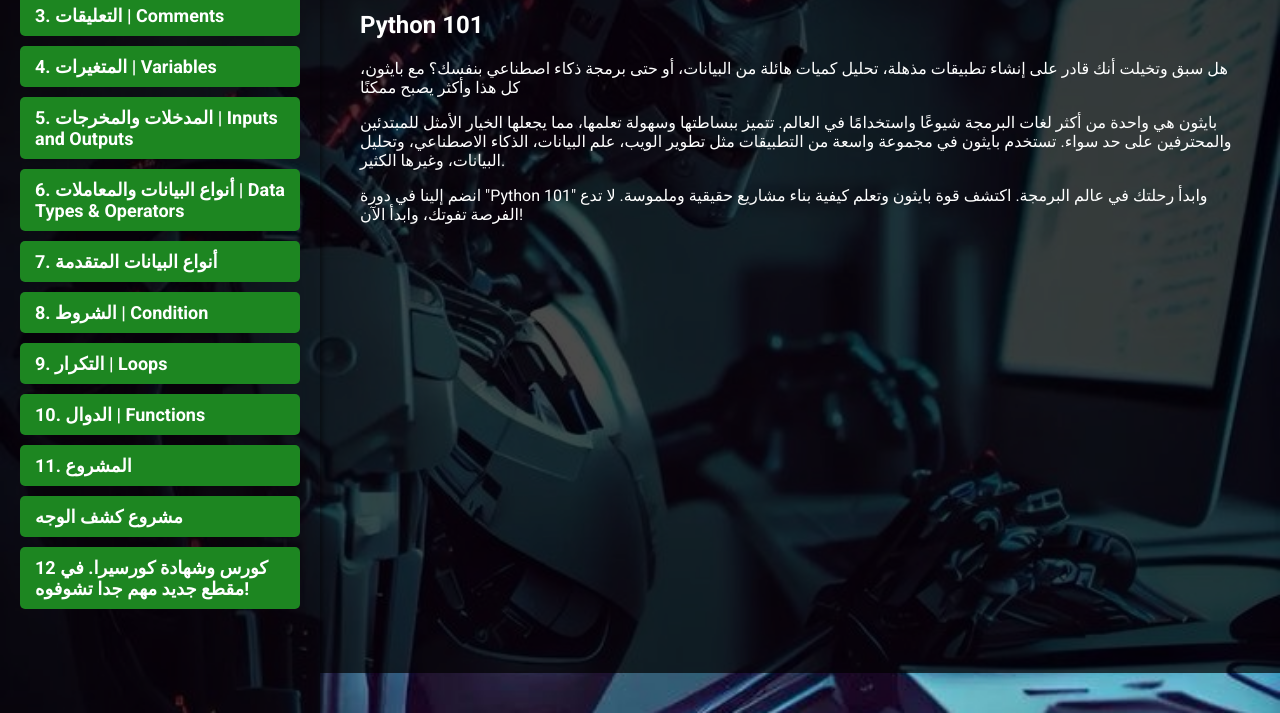
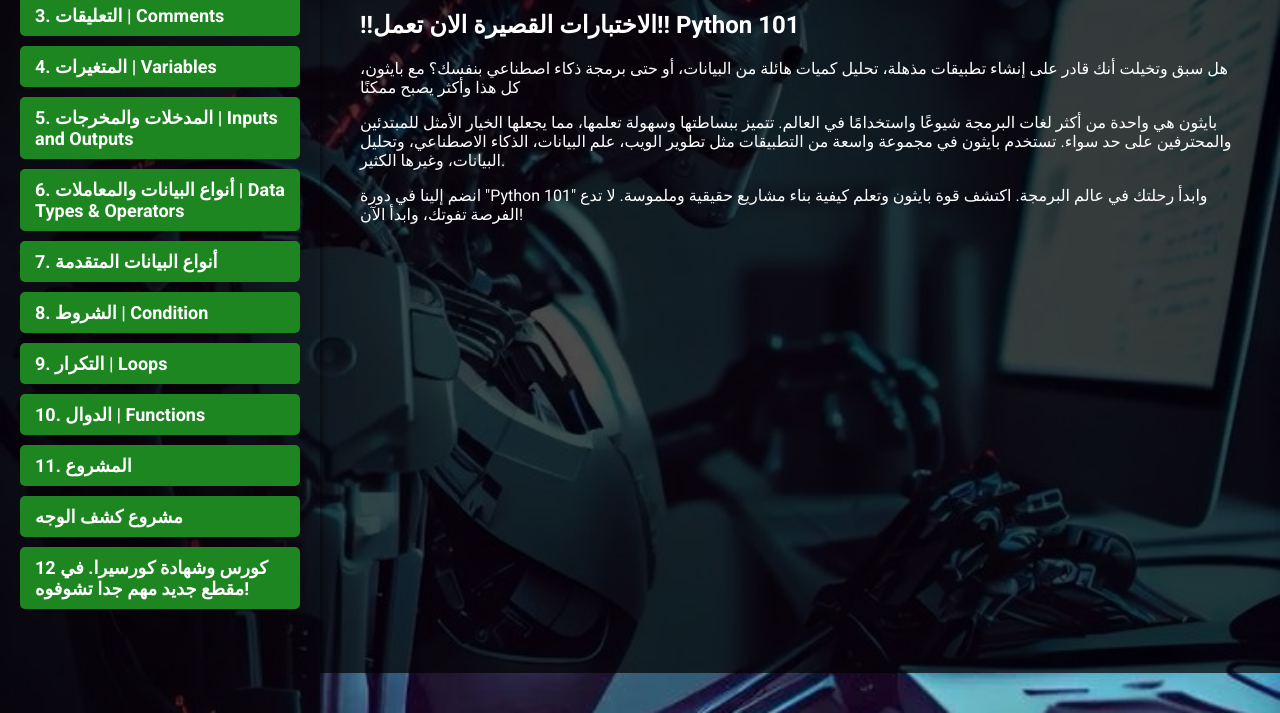
Before and after one commit to AIVISION000/AI, a website: page cours.HTML in a window 1280 px wide. Shown: the part 127-840 px from the top of the page. Drawn offline with Linux system fonts and the light colour scheme.

Commit message:
Update cours.HTML

```diff
--- a/cours.HTML
+++ b/cours.HTML
@@ -307,7 +307,7 @@
     </header>
 
     <section>
-        <h2>Python 101</h2>
+        <h2>!!الاختبارات القصيرة الان تعمل!! Python 101</h2>
         <p>هل سبق وتخيلت أنك قادر على إنشاء تطبيقات مذهلة، تحليل كميات هائلة من البيانات، أو حتى برمجة ذكاء اصطناعي بنفسك؟ مع بايثون، كل هذا وأكثر يصبح ممكنًا</p>
         <p>بايثون هي واحدة من أكثر لغات البرمجة شيوعًا واستخدامًا في العالم. تتميز ببساطتها وسهولة تعلمها، مما يجعلها الخيار الأمثل للمبتدئين والمحترفين على حد سواء. تستخدم بايثون في مجموعة واسعة من التطبيقات مثل تطوير الويب، علم البيانات، الذكاء الاصطناعي، وتحليل البيانات، وغيرها الكثير.</p>
         <p>انضم إلينا في دورة "Python 101" وابدأ رحلتك في عالم البرمجة. اكتشف قوة بايثون وتعلم كيفية بناء مشاريع حقيقية وملموسة. لا تدع الفرصة تفوتك، وابدأ الآن!</p>
```
